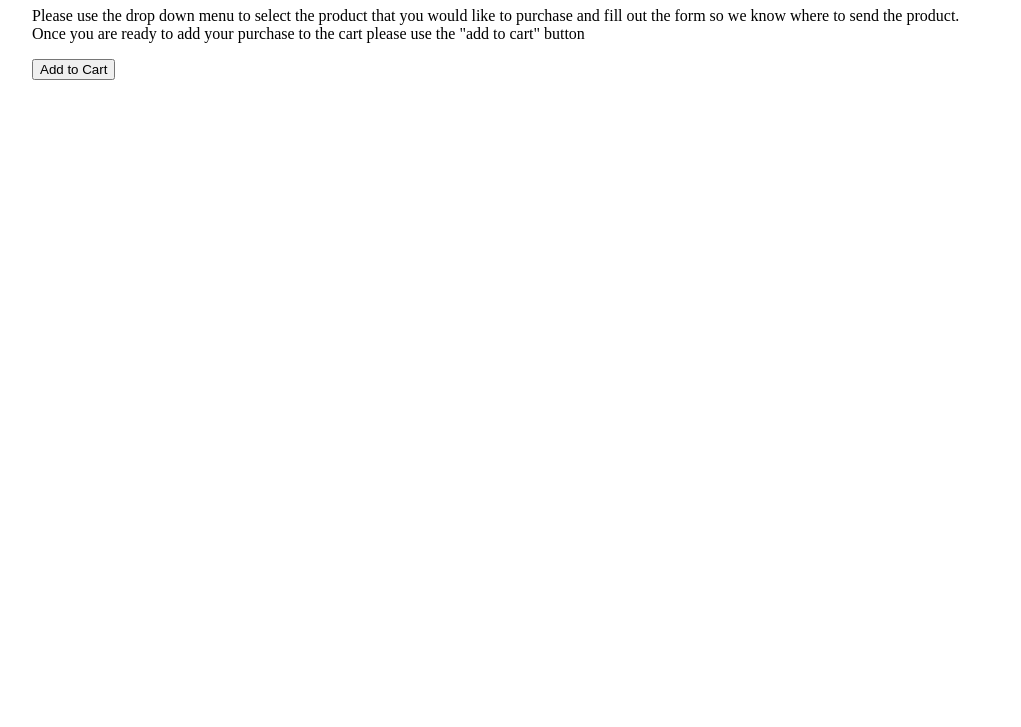
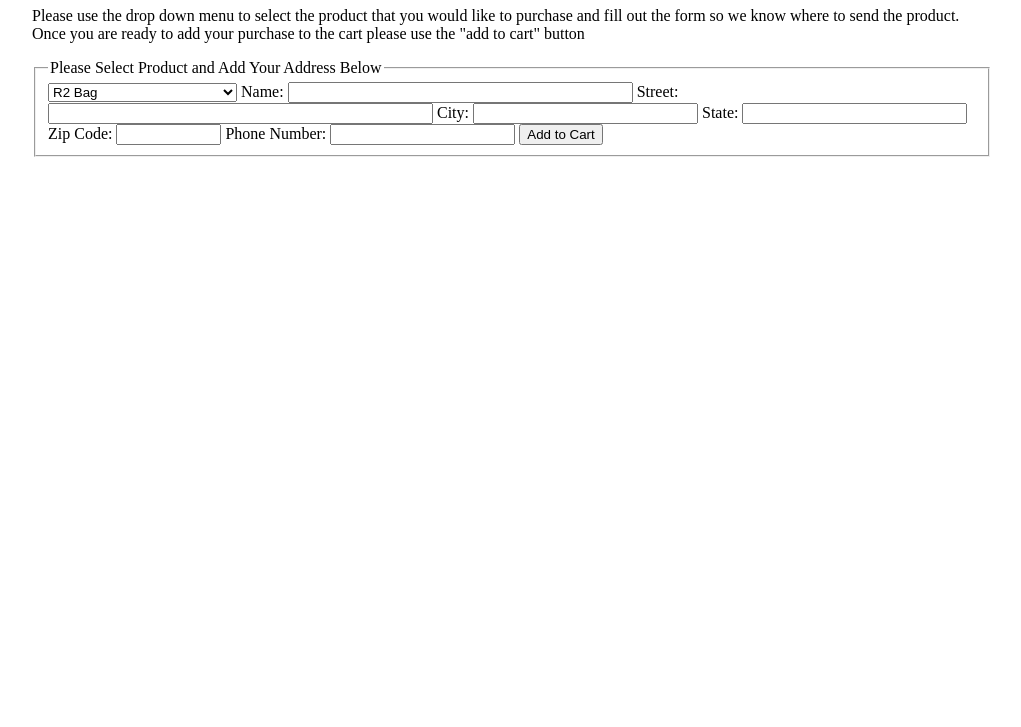
Before and after one commit to ryan-g13/order-form, a plain HTML site: page index.html in a window 1280 px wide. Shown: the part 73-800 px from the top of the page, without its empty margins (128-1149 px from the left). Drawn offline with Linux system fonts and the light colour scheme; a web font is replaced by a local one.

Commit message:
Form finished

```diff
--- a/index.html
+++ b/index.html
@@ -13,6 +13,56 @@
 <body>
   <h1>Order Form</h1>
   <p>Please use the drop down menu to select the product that you would like to purchase and fill out the form so we know where to send the product. Once you are ready to add your purchase to the cart please use the "add to cart" button</p>
-  <button id="addToCart">Add to Cart</button>
+  <form id="address">
+      <fieldset>
+
+        <legend>Please Select Product and Add Your Address Below</legend>
+
+        <select>
+          <option value="bag" selected>R2 Bag</option>
+          <option value="banana" >Banana Slicer</option>
+          <option value="bathroom" >Ipad Toilet Holder</option>
+          <option value="boots" >Open Toe Rainboots</option>
+          <option value="breakfast" >All-In-One-Breakfast</option>
+          <option value="bubblegum" >Meatball Bubblegum</option>
+          <option value="chair" >Uncomfortable Chair</option>
+          <option value="cthulhu" >Cthulhu</option>
+          <option value="dog-duck" >Dog Duckbill</option>
+          <option value="dragon" >Dragon Meat</option>
+          <option value="pen" >Pen Untensils</option>
+          <option value="pet-sweep" >Pet Sweep Slippers</option>
+          <option value="scissors" >Pizza Scissors</option>
+          <option value="shark" >Shark Sleeping Bag</option>
+          <option value="sweep" >Baby Sweep Suit</option>
+          <option value="tauntaun" >TaunTaun Sleeping Bag</option>
+          <option value="unicorn" >Unicorn Meat</option>
+          <option value="usb" >Usb Tenticle (It Moves!)</option>
+          <option value="water-can" >Water-youself Watering Can</option>
+          <option value="wine-glass" >Always Spill Wine Glass</option>
+        </select>
+
+        <label for="name">Name: </label>
+        <input name="name" type="text" size="40" />
+
+
+        <label for="street">Street: </label>
+        <input name="street" type="text" size="45" />
+
+        <label for="city">City: </label>
+        <input name="city" type="text" size="25" />
+
+        <label for="state">State: </label>
+        <input name="state" type="text" size="25" min="0" />
+
+        <label for="zip">Zip Code: </label>
+        <input name="zip" type="text" size="10" min="0"/>
+
+        <label for="avgSales">Phone Number: </label>
+        <input name="avgSales" type="number" size="20" />
+
+        <button type="submit">Add to Cart</button>
+
+      </fieldset>
+  </form>
 </body>
 </html>
```
